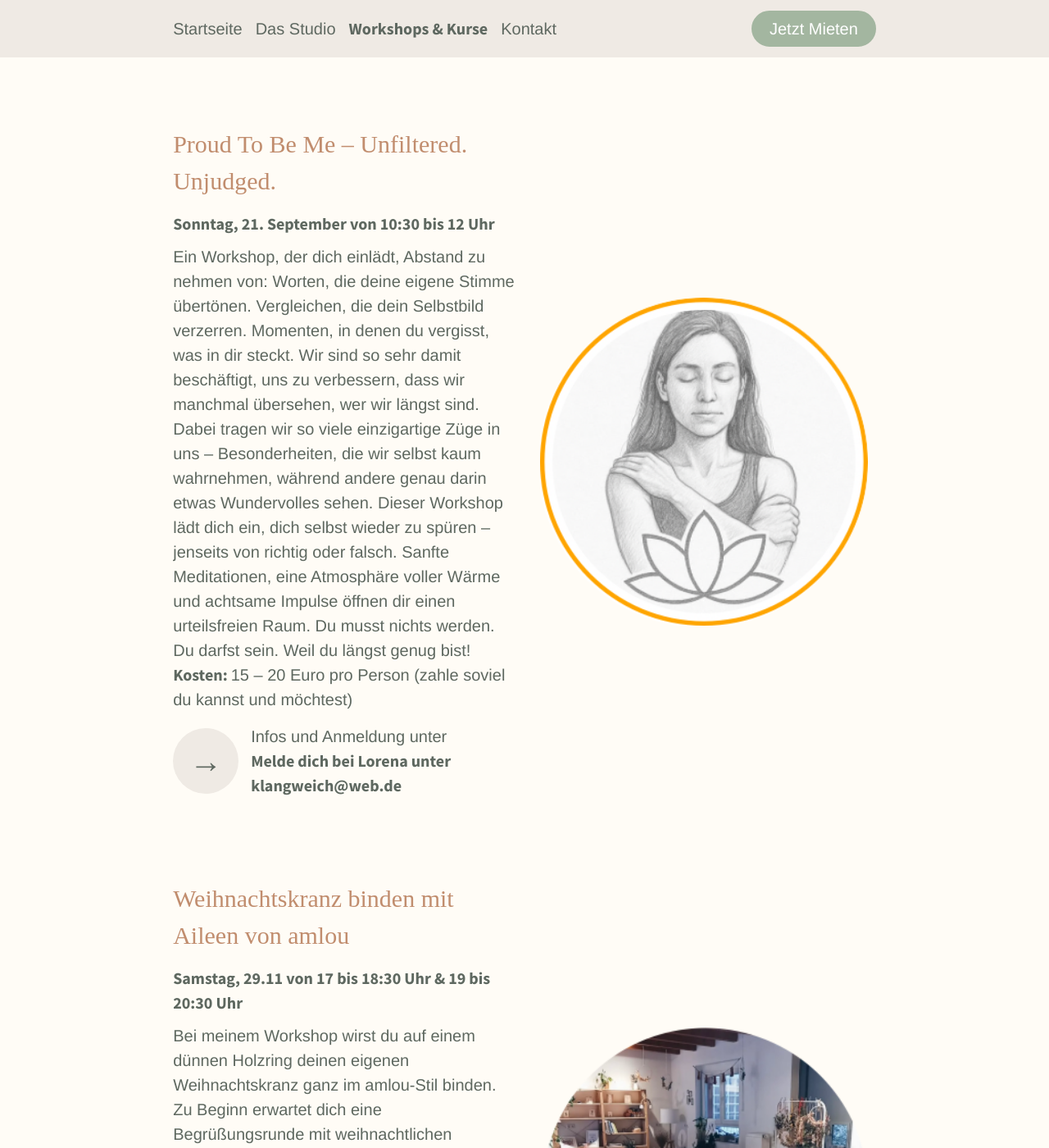
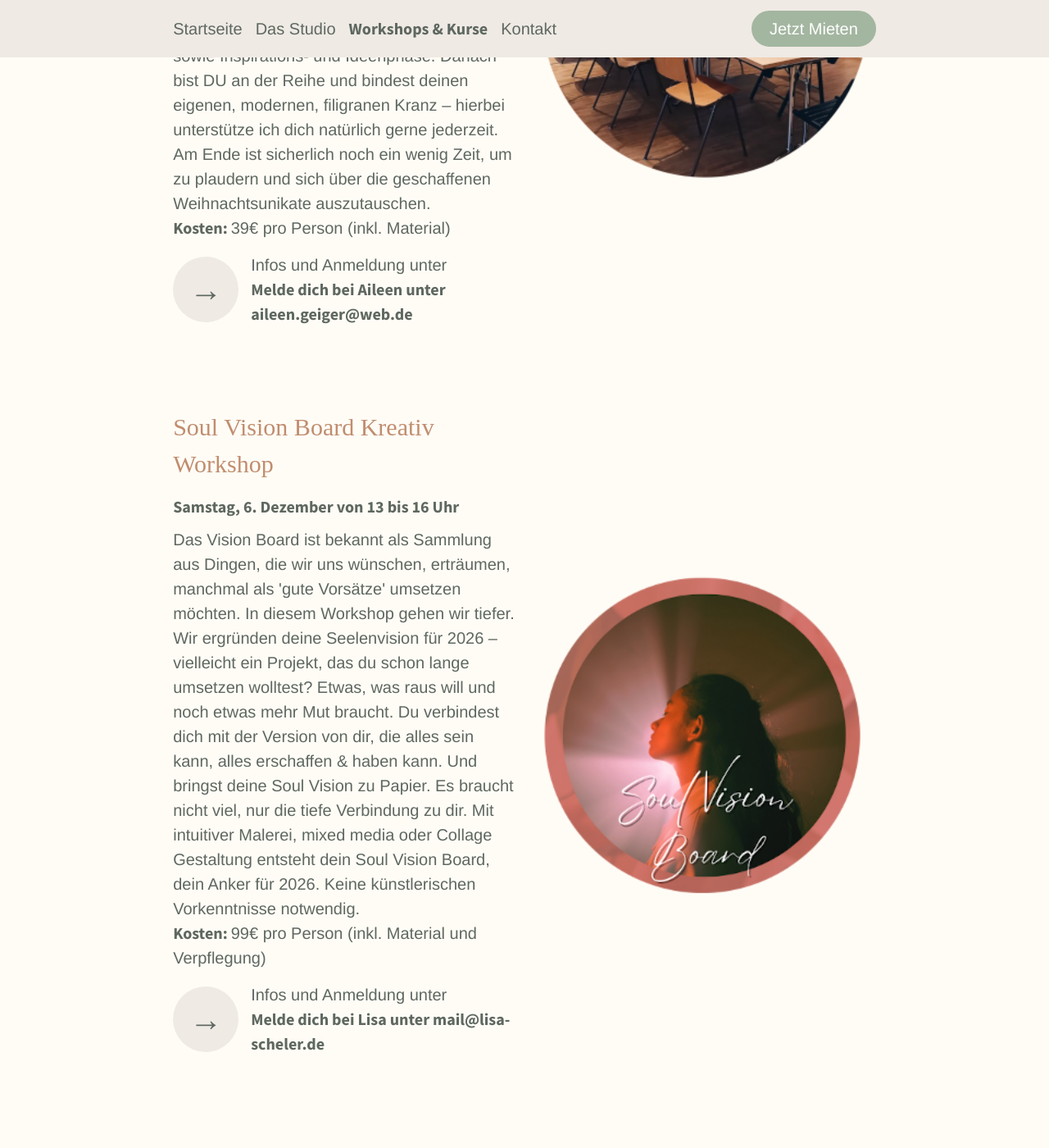
Before and after one commit to sonjafeitsch/meine-nische-website, a Jekyll site: the page built from kurse.html, in a window 1280 px wide and 1400 px high, scrolled down 1921 px. Shown: the whole window at 82% size. Built offline with Jekyll 4.4.1, drawn with Linux system fonts in a browser that asks for light colours; some web fonts are replaced; some of the changed text lies outside the part shown.

Commit message:
update events

```diff
--- a/kurse.html
+++ b/kurse.html
@@ -4,13 +4,6 @@
 style: kurse.css
 permalink: kurse
 events:
-  - name: "Yoga Community"
-    image: yogaCommunity.png
-    time: Freitags von 17:30 bis 18:30 Uhr (vom 27.6 bis 29.8.25)
-    description: "Unser Wissen aus unserer Yoga-Crew auf Deine Matte: Wir verbinden vielfältige Tools aus Atem,
-    Bewegung und Meditation zu einer liebevollen Praxis. Lerne Dich und neue Yogi:nis kennen."
-    costs: "Auf Spendenbasis"
-    address: Analena, Bianca und Christina // yogacommunitywue@gmail.com
   - name: "Hatha Yoga – Corelove & Relaxation"
     image: marina.png
     time:  Samstags von 10 – 11:30 Uhr (ab 20.09 bis 29.11.25)
@@ -20,27 +13,24 @@
     ruhigen Sequenzen. Hier kommen wir vom hektischen Alltag zur Ruhe. Klänge und Düfte runden die 90 Minuten Auszeit ab."
     costs: "140 € für 10 Einheiten je 90 Minuten "
     address: "Marina Heidinger // 0176 83365567"
-  - name: "Proud To Be Me – Unfiltered. Unjudged."
-    image: lorena.png
-    time: Sonntag, 21. September von 10:30 bis 12 Uhr
-    description: "Ein Workshop, der dich einlädt, Abstand zu nehmen von: Worten, die deine eigene Stimme übertönen.
-    Vergleichen, die dein Selbstbild verzerren. Momenten, in denen du vergisst, was in dir steckt.
-    Wir sind so sehr damit beschäftigt, uns zu verbessern, dass wir manchmal übersehen, wer wir längst sind.
-    Dabei tragen wir so viele einzigartige Züge in uns – Besonderheiten, die wir selbst kaum wahrnehmen,
-    während andere genau darin etwas Wundervolles sehen. Dieser Workshop lädt dich ein, dich selbst wieder
-    zu spüren – jenseits von richtig oder falsch. Sanfte Meditationen, eine Atmosphäre voller Wärme und
-    achtsame Impulse öffnen dir einen urteilsfreien Raum. Du musst nichts werden. Du darfst sein. Weil du längst genug bist!"
-    costs: "15 – 20 Euro pro Person (zahle soviel du kannst und möchtest)"
-    address: "Melde dich bei Lorena unter klangweich@web.de"
   - name: "Weihnachtskranz binden mit Aileen von amlou"
     image: amlou.png
-    time: Samstag, 29.11 von 17 bis 18:30 Uhr & 19 bis 20:30 Uhr
+    time: Samstag, 29. November von 17 bis 18:30 Uhr & 19 bis 20:30 Uhr
     description: "Bei meinem Workshop wirst du auf einem dünnen Holzring deinen eigenen Weihnachtskranz ganz im amlou-Stil binden.
     Zu Beginn erwartet dich eine Begrüßungsrunde mit weihnachtlichen Naschereien und warmen Getränken. Anschließend gibt’s eine kurze
     Grundlagenvermittlung zum Kranzbinden sowie Inspirations- und Ideenphase. Danach bist DU an der Reihe und bindest deinen eigenen, modernen, filigranen Kranz –
     hierbei unterstütze ich dich natürlich gerne jederzeit. Am Ende ist sicherlich noch ein wenig Zeit, um zu plaudern und sich über die geschaffenen Weihnachtsunikate auszutauschen."
     costs: "39€ pro Person (inkl. Material)"
     address: "Melde dich bei Aileen unter aileen.geiger@web.de"
+  - name: "Soul Vision Board Kreativ Workshop"
+    image: lisa.png
+    time: Samstag, 6. Dezember von 13 bis 16 Uhr
+    description: "Das Vision Board ist bekannt als Sammlung aus Dingen, die wir uns wünschen, erträumen, manchmal als 'gute Vorsätze' umsetzen möchten.
+    In diesem Workshop gehen wir tiefer. Wir ergründen deine Seelenvision für 2026 – vielleicht ein Projekt, das du schon lange umsetzen wolltest? Etwas, was raus will und noch etwas mehr Mut braucht.
+    Du verbindest dich mit der Version von dir, die alles sein kann, alles erschaffen & haben kann. Und bringst deine Soul Vision zu Papier.
+    Es braucht nicht viel, nur die tiefe Verbindung zu dir. Mit intuitiver Malerei, mixed media oder Collage Gestaltung entsteht dein Soul Vision Board, dein Anker für 2026. Keine künstlerischen Vorkenntnisse notwendig."
+    costs: "99€ pro Person (inkl. Material und Verpflegung)"
+    address: "Melde dich bei Lisa unter mail@lisa-scheler.de"
   - name: "BAEM! Yoga"
     image: daniela.png
     time: Donnerstag von 19 bis 20 Uhr (ab September 2025)
```
Also changed, not shown: images/events/lisa.png (added).
